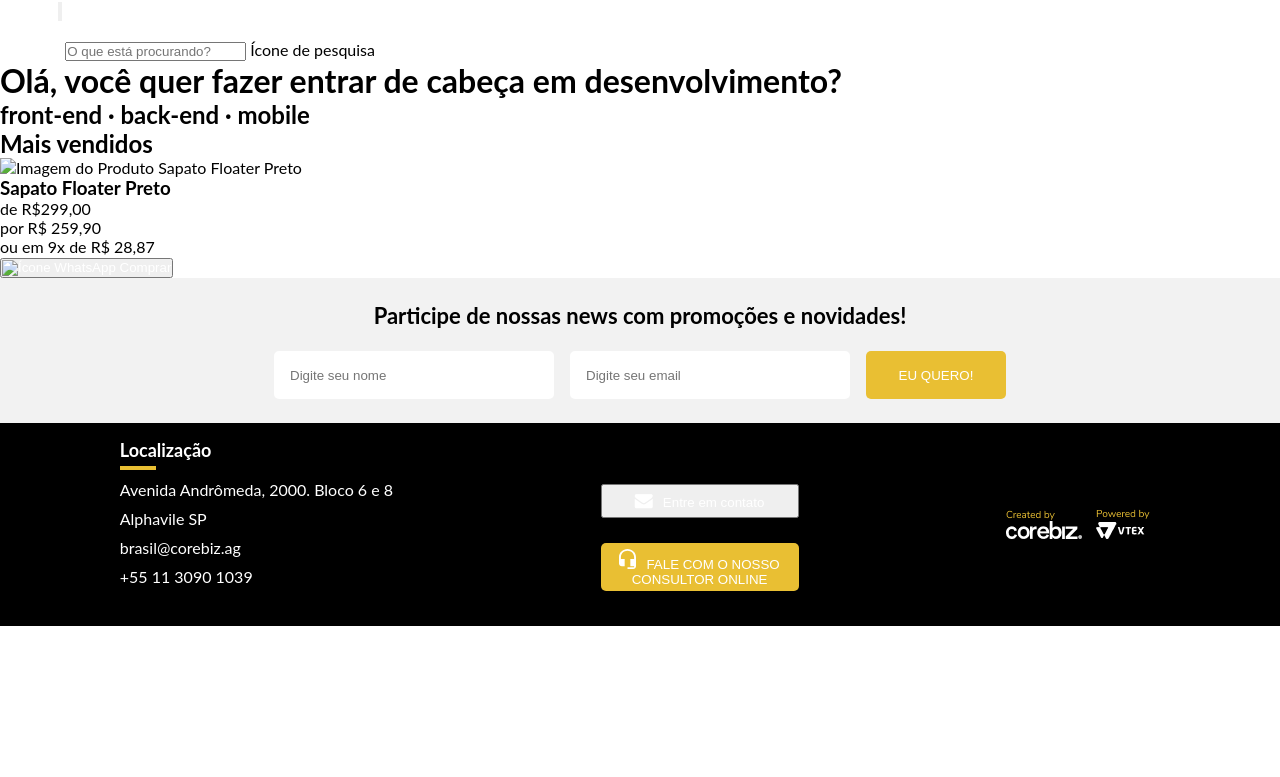
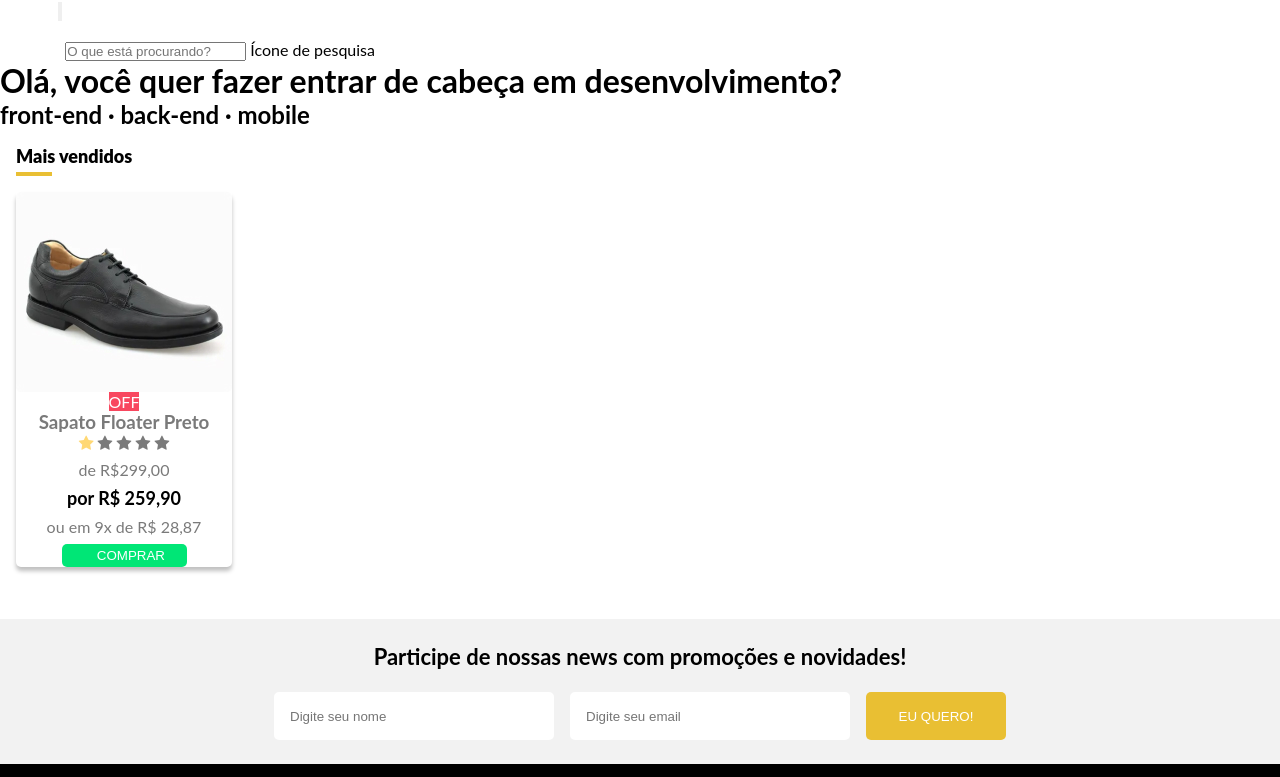
Before and after one commit to rafinhabusatta/GoBeyondDesafio1, a plain HTML site: page index.html in a window 1280 px wide. Shown: the top 777 px of the page. Drawn offline with Linux system fonts and the light colour scheme.

Commit message:
Corebiz - Implementação parcial do card Produto; Necessita ajuste na flag OFF;

```diff
--- a/css/style.css
+++ b/css/style.css
@@ -8,7 +8,7 @@ body {
 }
 
 a:link {
-    color: #fff;
+    color: #ffffff;
     text-decoration: none;
 }
 
@@ -40,7 +40,7 @@ a:link {
     border: none;
     text-transform: uppercase;
     height: 48px;
-    color: #fff;
+    color: #ffffff;
 }
 
 /* MENU */
@@ -53,10 +53,61 @@ a:link {
     list-style-type: none;
 }
 
+/* PRODUTO */
+
+.produto{
+    padding: 16px;
+}
+
+.produto h2 {
+    font-size: 18px;
+    font-weight: 900;
+}
+
+.card {
+    display: flex;
+    flex-direction: column;
+    align-items: center;
+    margin-top: 16px;
+    margin-bottom: 36px;
+    border-radius: 5px;
+    width: 216px;
+    height: 375px;
+    box-shadow: 0px 4px 4px rgba(0, 0, 0, 0.25);
+    font-size: 16px;
+    color: #7a7a7a;
+}
+
+.card p, .star-rating {
+    margin-bottom: 8px;
+}
+
+.card .price {
+    font-size: 18px;
+    font-weight: bold;
+    color: #000000;
+}
+
+.card button {
+    background-color: #00E676;
+    width: 125px;
+    height: 32px;
+}
+
+.card .flag {
+    color: #ffffff;
+    background-color: #F8475F;
+    z-index: 1;
+}
+
+.checked {
+    color: #FFD874;
+}
+
 /* NEWSLETTER */
 
 .newsletter{
-    padding: 16px;
+    padding: 16px 16px 36px 16px;
     background-color: #f2f2f2;
 }
 
@@ -83,7 +134,7 @@ a:link {
 /* FOOTER */
 
 footer {
-    background-color: #000;
+    background-color: #000000;
     padding: 16px;
     color: #fff;
     display: flex;
--- a/index.html
+++ b/index.html
@@ -41,16 +41,24 @@
         </div>
         <div class="produto">
             <h2>Mais vendidos</h2>
+            <hr class="line-decoration">
             <div class="card">
-                <img src="#" alt="Imagem do Produto Sapato Floater Preto">
+                <img src="assets/produto.jpg" alt="Imagem do Produto Sapato Floater Preto">
+                <span class="flag">OFF</span>
                 <h3>Sapato Floater Preto</h3>
-                <div class="stars"></div>
+                <div class="star-rating">
+                    <span class="fa fa-star checked"></span>
+                    <span class="fa fa-star"></span>
+                    <span class="fa fa-star"></span>
+                    <span class="fa fa-star"></span>
+                    <span class="fa fa-star"></span>
+                </div>
                 <p>de R$299,00</p>
-                <p>por R$ 259,90</p>
+                <p class="price">por R$ 259,90</p>
                 <p>ou em 9x de R$ 28,87</p>
-                <button type="button">
+                <button class="btn" type="button">
                     <a href="#">
-                        <img src="#" alt="Ícone WhatsApp">
+                        <i class="fab fa-whatsapp"></i>
                         <span>Comprar</span>
                     </a>
                 </button>
```
Also changed, not shown: assets/produto.jpg (added).
